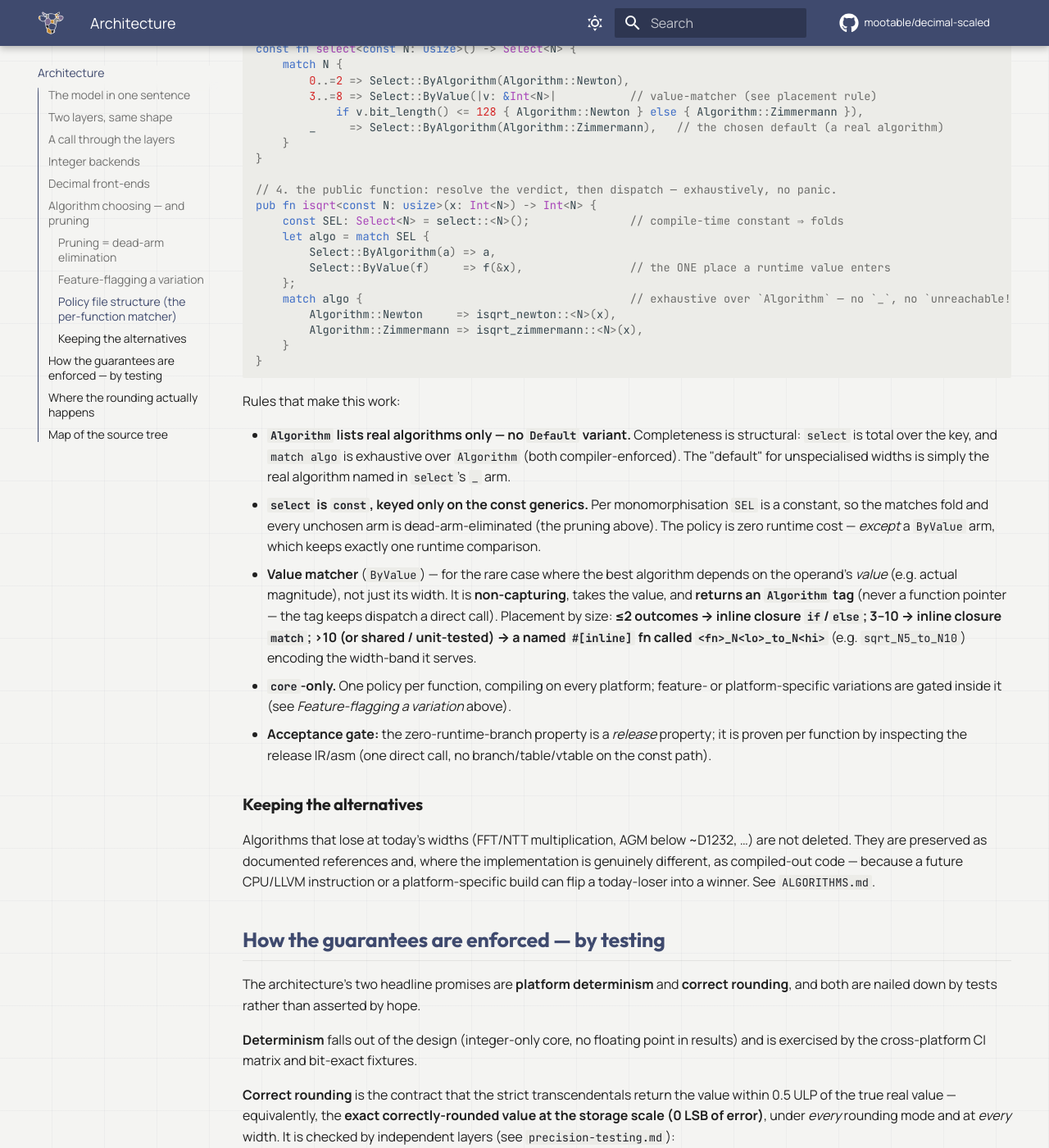
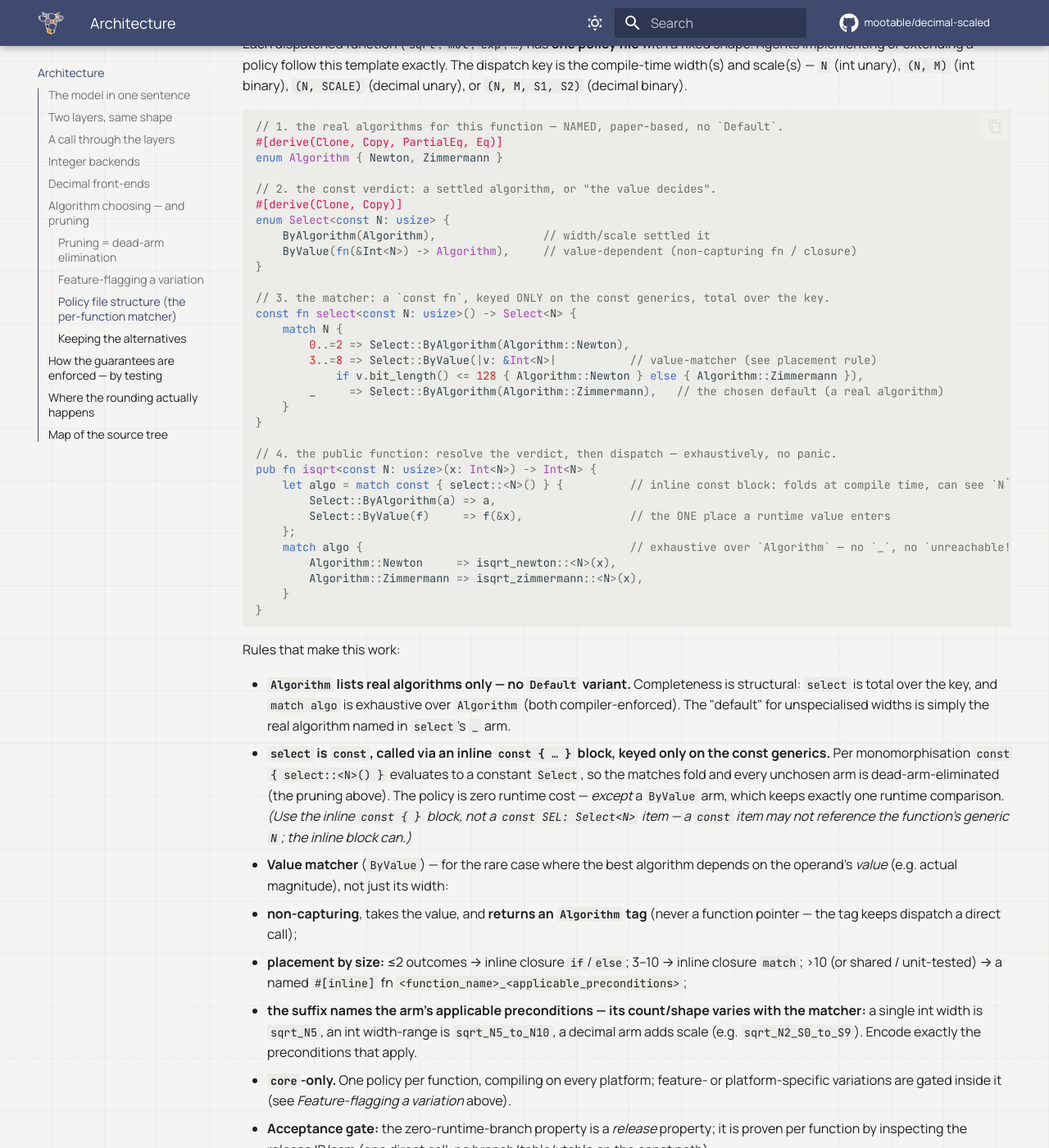
Before and after one commit to mootable/decimal-scaled, an MkDocs documentation site: the page built from docs/ARCHITECTURE.md, in a window 1280 px wide and 1400 px high, scrolled down 4765 px. Shown: the whole window at 82% size. Built offline with MkDocs 1.6.1 and Material for MkDocs 9.7.7, drawn with Linux system fonts in a browser that asks for light colours; comment, search, counter and statistics services are not loaded; some of the changed text lies outside the part shown.

Commit message:
docs(architecture): const{} block (fix E0401), general matcher naming, std/non-std cfg example, drop limbs/ from map, value-matcher sub-bullets

````diff
--- a/docs/ARCHITECTURE.md
+++ b/docs/ARCHITECTURE.md
@@ -165,6 +165,24 @@ it belongs:
 - a cfg-gated `Algorithm` variant (plus its dispatch arm) — an algorithm that
   only exists under the flag.
 
+```rust
+// a `std`-only algorithm — variant, chosen kernel, and dispatch arm are gated
+// together, so the policy stays exhaustive in BOTH configs.
+enum Algorithm { Newton, Zimmermann, #[cfg(feature = "std")] StdSeeded }
+
+#[cfg(feature = "std")]      const fn small() -> Algorithm { Algorithm::StdSeeded }  // with `std`
+#[cfg(not(feature = "std"))] const fn small() -> Algorithm { Algorithm::Newton }     // core default
+
+const fn select<const N: usize>() -> Select<N> {
+    match N {
+        0..=2 => Select::ByAlgorithm(small()),                 // std-swapped via the gated fn
+        _     => Select::ByAlgorithm(Algorithm::Zimmermann),
+    }
+}
+// in the dispatch, the std arm is gated to match the variant:
+//   #[cfg(feature = "std")] Algorithm::StdSeeded => isqrt_std_seeded::<N>(x),
+```
+
 The unflagged policy is the default; the flag adds or overrides arms beside it,
 in the same file. If a flagged variation uses `f64`, it is only ever a **seed**
 to a self-correcting integer iteration — the exact integer termination pins the
@@ -202,8 +220,7 @@ const fn select<const N: usize>() -> Select<N> {
 
 // 4. the public function: resolve the verdict, then dispatch — exhaustively, no panic.
 pub fn isqrt<const N: usize>(x: Int<N>) -> Int<N> {
-    const SEL: Select<N> = select::<N>();               // compile-time constant ⇒ folds
-    let algo = match SEL {
+    let algo = match const { select::<N>() } {          // inline const block: folds at compile time, can see `N`
         Select::ByAlgorithm(a) => a,
         Select::ByValue(f)     => f(&x),                // the ONE place a runtime value enters
     };
@@ -220,17 +237,24 @@ Rules that make this work:
   is structural: `select` is total over the key, and `match algo` is exhaustive
   over `Algorithm` (both compiler-enforced). The "default" for unspecialised
   widths is simply the real algorithm named in `select`'s `_` arm.
-- **`select` is `const`, keyed only on the const generics.** Per
-  monomorphisation `SEL` is a constant, so the matches fold and every unchosen
-  arm is dead-arm-eliminated (the pruning above). The policy is zero runtime
-  cost — *except* a `ByValue` arm, which keeps exactly one runtime comparison.
+- **`select` is `const`, called via an inline `const { … }` block, keyed only on
+  the const generics.** Per monomorphisation `const { select::<N>() }` evaluates
+  to a constant `Select`, so the matches fold and every unchosen arm is
+  dead-arm-eliminated (the pruning above). The policy is zero runtime cost —
+  *except* a `ByValue` arm, which keeps exactly one runtime comparison. _(Use the
+  inline `const { }` block, not a `const SEL: Select<N>` item — a `const` item may
+  not reference the function's generic `N`; the inline block can.)_
 - **Value matcher** (`ByValue`) — for the rare case where the best algorithm
-  depends on the operand's *value* (e.g. actual magnitude), not just its width.
-  It is **non-capturing**, takes the value, and **returns an `Algorithm` tag**
-  (never a function pointer — the tag keeps dispatch a direct call). Placement by
-  size: **≤2 outcomes → inline closure `if`/`else`; 3–10 → inline closure
-  `match`; >10 (or shared / unit-tested) → a named `#[inline]` fn called
-  `<fn>_N<lo>_to_N<hi>`** (e.g. `sqrt_N5_to_N10`) encoding the width-band it serves.
+  depends on the operand's *value* (e.g. actual magnitude), not just its width:
+  - **non-capturing**, takes the value, and **returns an `Algorithm` tag** (never
+    a function pointer — the tag keeps dispatch a direct call);
+  - **placement by size:** ≤2 outcomes → inline closure `if`/`else`; 3–10 →
+    inline closure `match`; >10 (or shared / unit-tested) → a named `#[inline]`
+    fn `<function_name>_<applicable_preconditions>`;
+  - **the suffix names the arm's applicable preconditions — its count/shape
+    varies with the matcher:** a single int width is `sqrt_N5`, an int width-range
+    is `sqrt_N5_to_N10`, a decimal arm adds scale (e.g. `sqrt_N2_S0_to_S9`). Encode
+    exactly the preconditions that apply.
 - **`core`-only.** One policy per function, compiling on every platform;
   feature- or platform-specific variations are gated inside it (see
   *Feature-flagging a variation* above).
@@ -296,8 +320,7 @@ src/
   int/        const-generic integer layer
     types/    Int<N>/Uint<N>; the BigInt trait
     policy/   per-function `select` dispatch (keyed on limb count N)
-    algos/    reusable width-matched algorithms
-    limbs/    raw slice limb primitives
+    algos/    reusable width-matched algorithms (incl. limb primitives)
   types/      Dxx<SCALE> typed shells, the Decimal trait family, consts
   policy/     per-function `select` dispatch (keyed on width N, SCALE)
   algos/      the algorithms (sqrt cbrt exp ln trig pow …)
````
